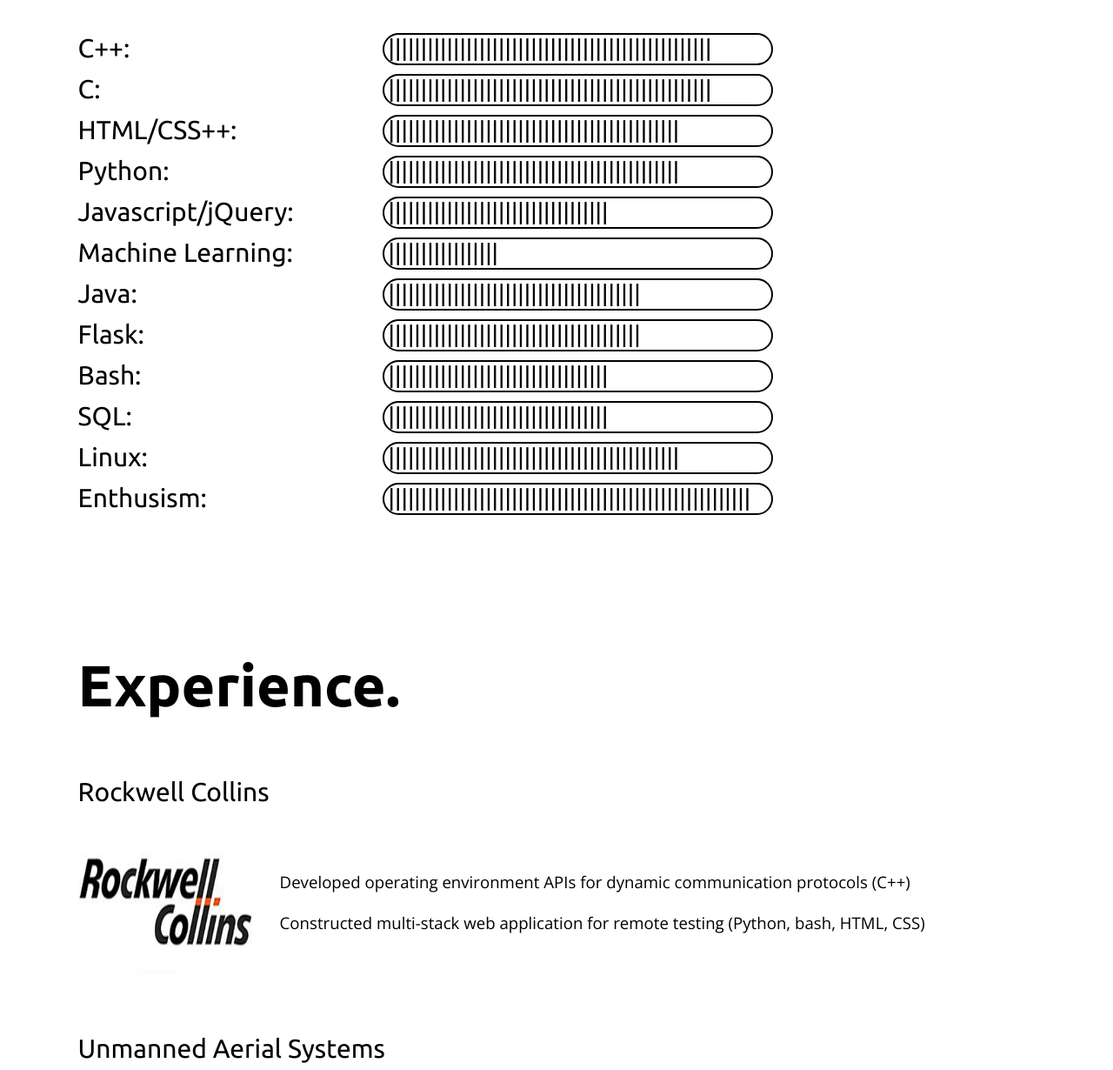
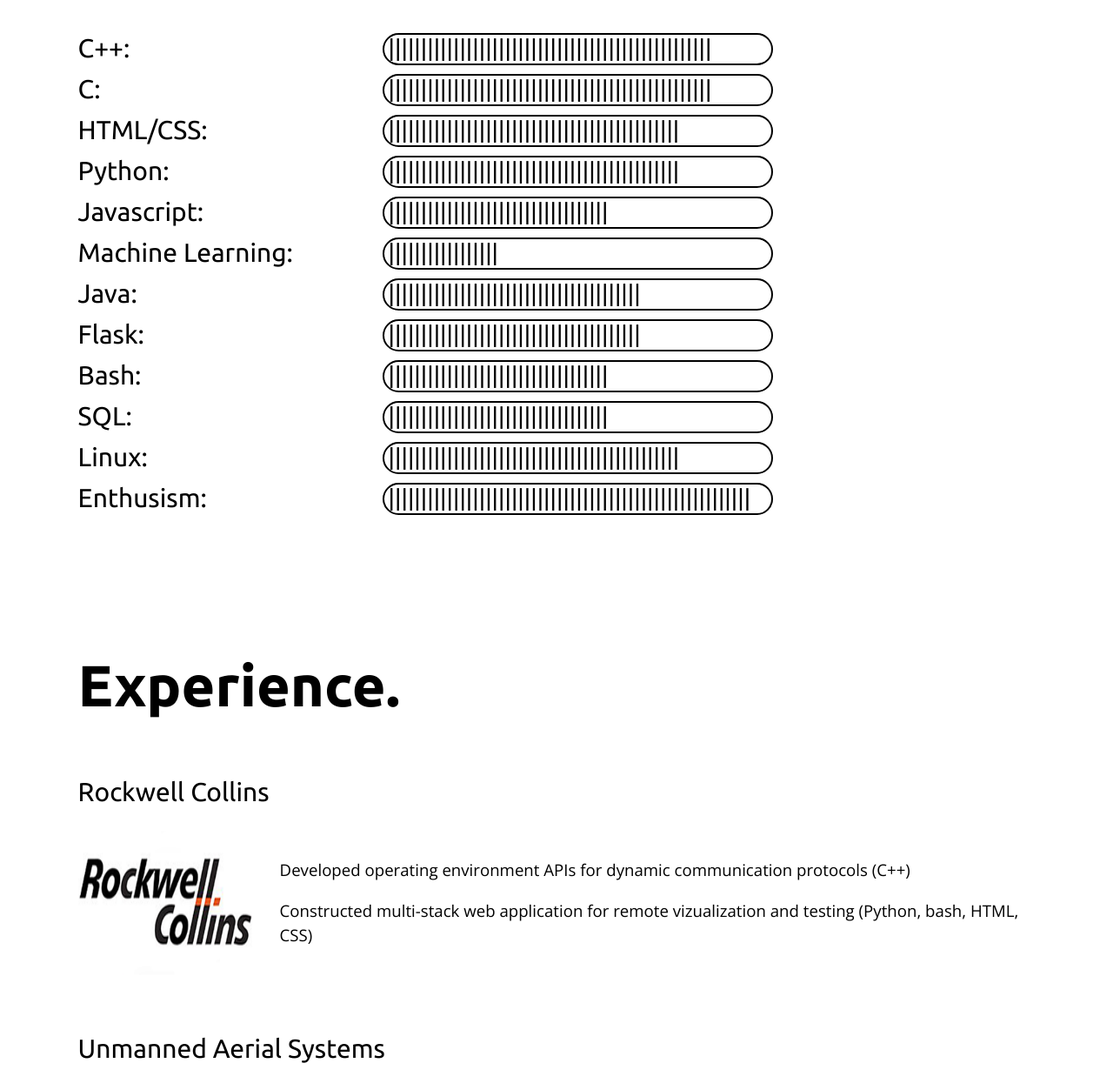
Before and after one commit to ethankt/ethankt.github.io, a plain HTML site: page index.html in a window 1280 px wide. Shown: the part 1200-2430 px from the top of the page at 87% size. Drawn offline with nearby package versions, Linux system fonts and the light colour scheme.

Commit message:
content and resume update

```diff
--- a/index.html
+++ b/index.html
@@ -71,7 +71,7 @@
                         </div>
                     </section>
                     <section class="skill">
-                        <div class="skill_name">HTML/CSS++: </div>
+                        <div class="skill_name">HTML/CSS: </div>
                         <div class="skill_amount">
                             80
                             <div class="end_hash">#</div>
@@ -85,7 +85,7 @@
                         </div>
                     </section>
                     <section class="skill">
-                        <div class="skill_name">Javascript/jQuery: </div>
+                        <div class="skill_name">Javascript: </div>
                         <div class="skill_amount">
                             60
                             <div class="end_hash">#</div>
@@ -156,7 +156,7 @@
                     <div class="jd_wrapper">
                         <div class="job_description">
                             <p>Developed operating environment APIs for dynamic communication protocols  (C++)</p>
-                            <p>Constructed multi-stack web application for remote testing (Python, bash, HTML, CSS) </p>
+                            <p>Constructed multi-stack web application for remote vizualization and testing (Python, bash, HTML, CSS) </p>
                         </div>
                     </div>
 
@@ -173,7 +173,7 @@
                     <div class="jd_wrapper">
                         <div class="job_description">
                             <p>Communication Software Lead.  Developed software for data acquisition, data storage, and data visualization</p>
-                            <p>Technologies: C, Python, MySql, TCP/UDP networking, Multithreading></p>
+                            <p>Technologies: C, Python, MySql, TCP/UDP networking, Multithreading</p>
                         </div>
                     </div>
 
```
Also changed, not shown: 1 other file.
